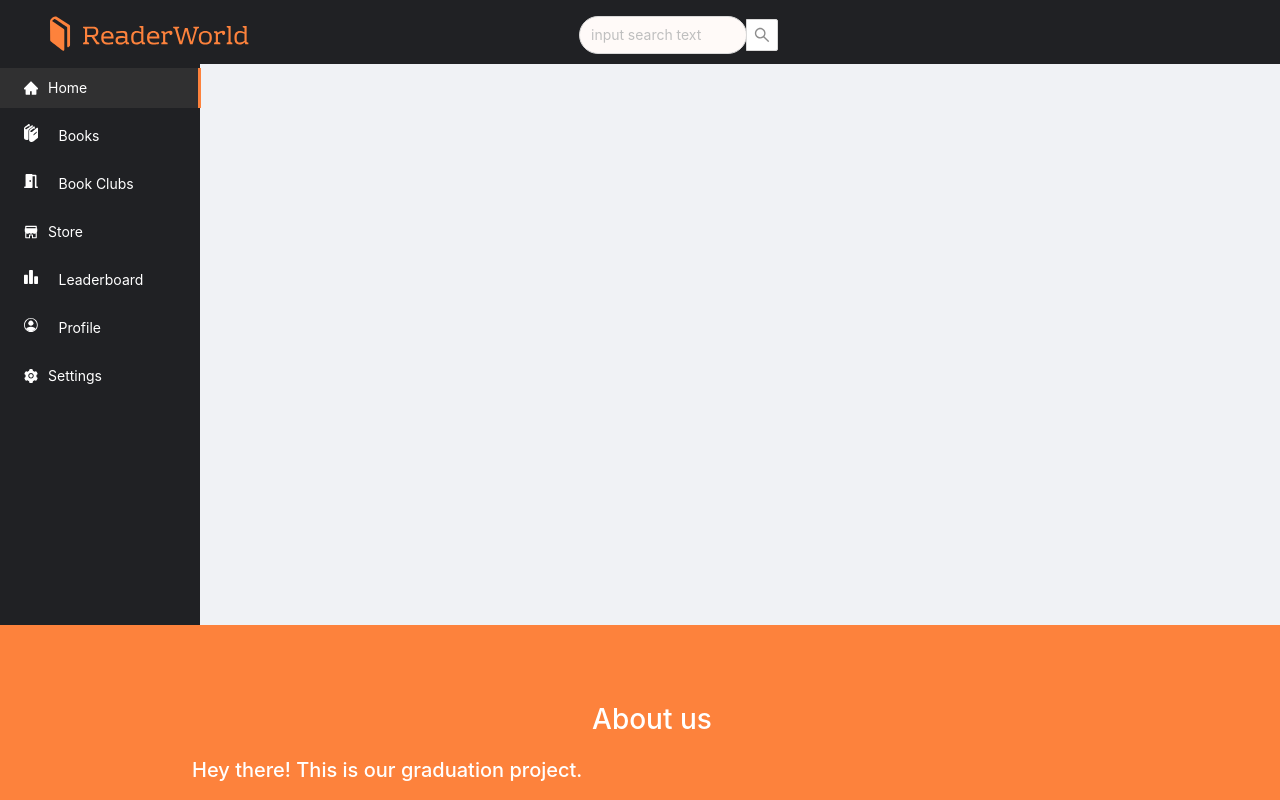
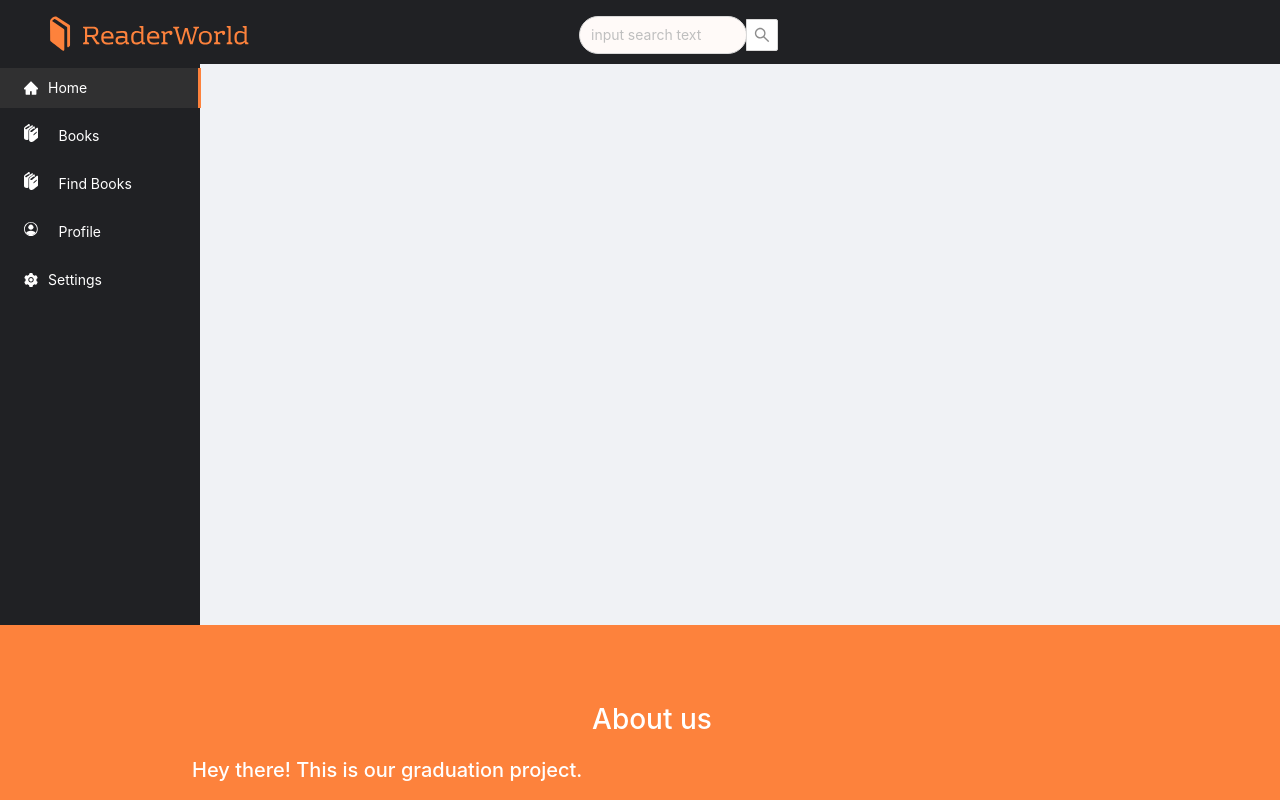
Before and after one commit to burcuaykan/readerworld, a React (Create React App) app in the folder frontend/: page /main-page in a window 1280 px wide. Shown: the top 800 px of the page. Built offline with nearby package versions, Linux system fonts and the light colour scheme.

Commit message:
navbar-mainpage-changes

```diff
--- a/frontend/src/App.js
+++ b/frontend/src/App.js
@@ -4,6 +4,7 @@ import {BrowserRouter as Router, Route} from'react-router-dom';
 import MainPage from './components/pages/main-page/main-page';
 import './App.css';
 import Footercomp from './components/footer/footer';
+import BookInfoPage from './components/pages/book-info/book-info';
 
 class App extends Component {
   render() {
@@ -11,6 +12,7 @@ class App extends Component {
       <Router>
         <Route exact path='/' component={WelcomePage}></Route>
         <Route exact path='/main-page' component={MainPage}></Route>
+        <Route exact path='/book-info-page' component={BookInfoPage}></Route>
         <Footercomp/>
       </Router>
     );
--- /dev/null
+++ b/frontend/src/components/navigation-bar/navigation-bar.css
@@ -0,0 +1,13 @@
+.ant-menu {
+    background: #202124!important;
+}
+.ant-menu-item-selected {
+    color: #FFFFFF!important;
+    background: #303031!important;
+}
+.ant-menu-item {
+    color: #FFFFFF!important;
+}
+.ant-menu-inline .ant-menu-item::after{
+    border-right:3px solid #FD823C!important;
+}
--- /dev/null
+++ b/frontend/src/components/navigation-bar/navigation-bar.js
@@ -0,0 +1,28 @@
+import React from "react";
+import './navigation-bar.css';
+import { Menu } from 'antd';
+import { HomeFilled, SettingFilled } from '@ant-design/icons';
+import Profile from '../../images/profile.svg';
+import Books from '../../images/books.svg';
+import { Redirect, NavLink } from "react-router-dom";
+
+export default class Footercomp extends React.Component {
+
+    render() {
+        return (
+            <Menu
+                mode="inline"
+                defaultSelectedKeys={['1']}
+                defaultOpenKeys={['sub1']}
+                style={{ height: '100%', borderRight: 0 }}
+            >
+                <Menu.Item selected className="MenuItem" key="1" icon={<HomeFilled />} >Home</Menu.Item>
+                <Menu.Item selected className="MenuItem" key="2" icon={<img src={Books} alt="" style={{ width: "9%", paddingBottom: "6px", marginRight: "10px" }} />} > Books </Menu.Item>
+                <Menu.Item selected className="MenuItem" key="3" icon={<img src={Books} alt="" style={{ width: "9%", paddingBottom: "6px", marginRight: "10px" }} />}>Find Books</Menu.Item>
+                <Menu.Item selected className="MenuItem" key="4" icon={<img src={Profile} alt="" style={{ width: "9%", paddingBottom: "6px", marginRight: "10px" }} />}>Profile</Menu.Item>
+                <Menu.Item selected className="MenuItem" key="5" icon={<SettingFilled />}>Settings</Menu.Item>
+            </Menu>
+        )
+    }
+
+}
--- a/frontend/src/components/pages/book-info/book-info.js
+++ b/frontend/src/components/pages/book-info/book-info.js
@@ -6,6 +6,7 @@ import Misarables from '../../../images/bookcovers-dummy/les misarables.svg';
 import Cristo from '../../../images/bookcovers-dummy/monte cristo.svg';
 import { Container, Row, Col, Spinner } from 'react-bootstrap';
 import { Layout, Menu, Breadcrumb } from 'antd';
+import NavBar from '../../navigation-bar/navigation-bar.js'
 
 
 const { Header, Content, Sider } = Layout;
--- a/frontend/src/components/pages/main-page/main-page.css
+++ b/frontend/src/components/pages/main-page/main-page.css
@@ -15,19 +15,7 @@
     background: #202124!important;
 }
 
-.ant-menu {
-    background: #202124!important;
-}
-.ant-menu-item-selected {
-    color: #FFFFFF!important;
-    background: #303031!important;
-}
-.ant-menu-item {
-    color: #FFFFFF!important;
-}
-.ant-menu-inline .ant-menu-item::after{
-    border-right:3px solid #FD823C!important;
-}
+
 .search-bar-input{
     background: #202124!important;
 }
--- a/frontend/src/components/pages/main-page/main-page.js
+++ b/frontend/src/components/pages/main-page/main-page.js
@@ -1,12 +1,8 @@
 import React, { Component } from "react";
 import "./main-page.css";
 import { Layout, Menu } from 'antd';
-import { HomeFilled, ShopFilled, SettingFilled } from '@ant-design/icons';
 import MainLogo from '../../../images/mainpage-logo.svg';
-import Books from '../../../images/books.svg';
-import Bookclubs from '../../../images/bookclub.svg';
-import Leaderboard from '../../../images/leaderboard.svg';
-import Profile from '../../../images/profile.svg';
+import NavBar from '../../navigation-bar/navigation-bar.js'
 //import Mockingbird from '../../../images/bookcovers-dummy/to kill a mockingbird.svg';
 // import Gatsby from '../../../images/bookcovers-dummy/the great gatsby.svg';
 // import TwoCities from '../../../images/bookcovers-dummy/a tale of two cities.svg';
@@ -68,20 +64,7 @@ export default class MainPage extends Component {
                 </Header>
                 <Layout>
                     <Sider className="site-layout-background" width={200} >
-                        <Menu
-                            mode="inline"
-                            defaultSelectedKeys={['1']}
-                            defaultOpenKeys={['sub1']}
-                            style={{ height: '100%', borderRight: 0 }}
-                        >
-                            <Menu.Item selected className="MenuItem" key="1" icon={<HomeFilled />} >Home</Menu.Item>
-                            <Menu.Item selected className="MenuItem" key="2" icon={<img src={Books} alt="" style={{ width: "9%", paddingBottom: "6px", marginRight: "10px" }} />}>Books</Menu.Item>
-                            <Menu.Item selected className="MenuItem" key="3" icon={<img src={Bookclubs} alt="" style={{ width: "9%", paddingBottom: "6px", marginRight: "10px" }} />}>Book Clubs</Menu.Item>
-                            <Menu.Item selected className="MenuItem" key="4" icon={<ShopFilled />} >Store</Menu.Item>
-                            <Menu.Item selected className="MenuItem" key="5" icon={<img src={Leaderboard} alt="" style={{ width: "9%", paddingBottom: "6px", marginRight: "10px" }} />}>Leaderboard</Menu.Item>
-                            <Menu.Item selected className="MenuItem" key="6" icon={<img src={Profile} alt="" style={{ width: "9%", paddingBottom: "6px", marginRight: "10px" }} />}>Profile</Menu.Item>
-                            <Menu.Item selected className="MenuItem" key="7" icon={<SettingFilled />}>Settings</Menu.Item>
-                        </Menu>
+                        <NavBar/>
                     </Sider>
                     <Layout style={{ padding: '24px 24px 24px' }}>
                         <Content
```
